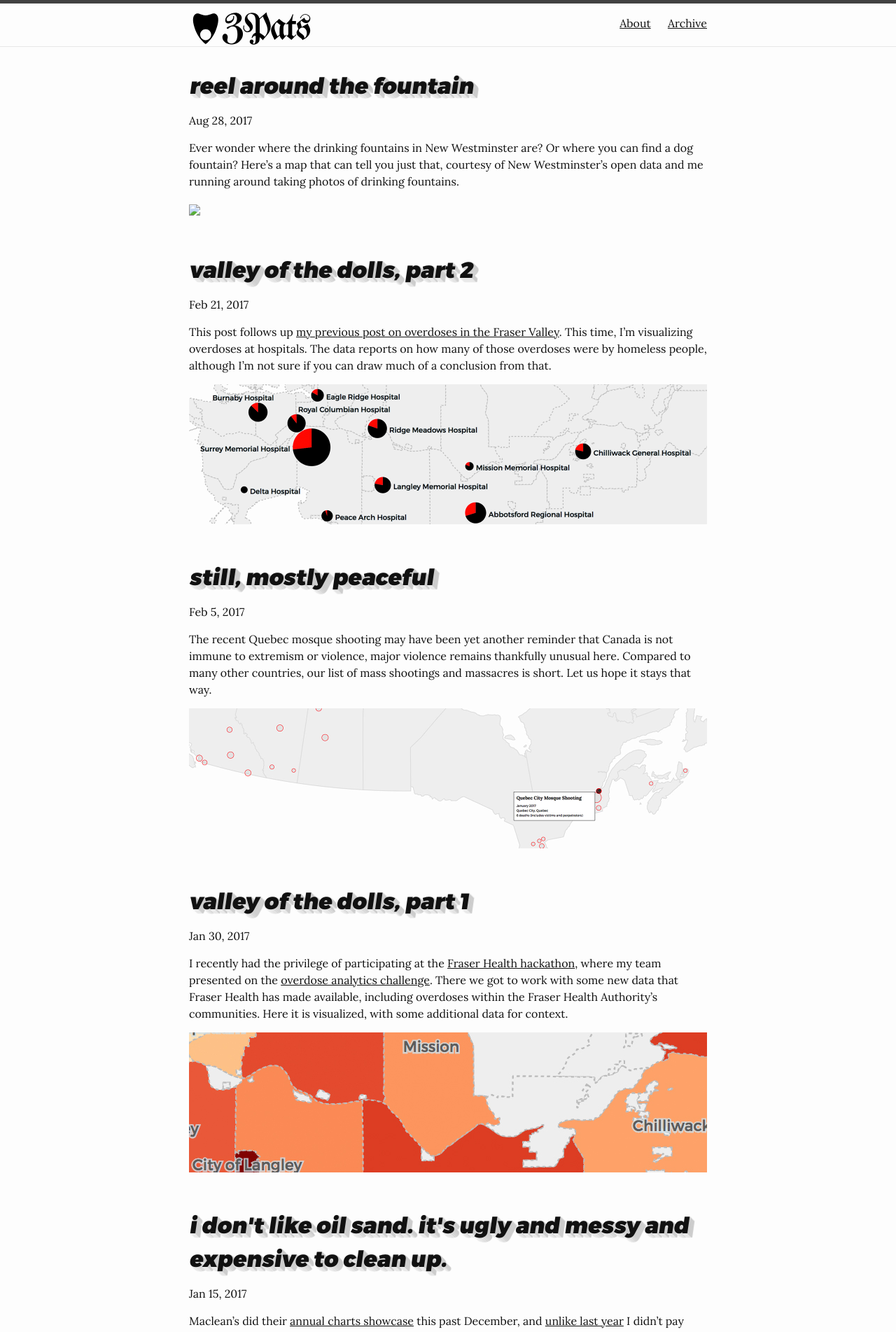
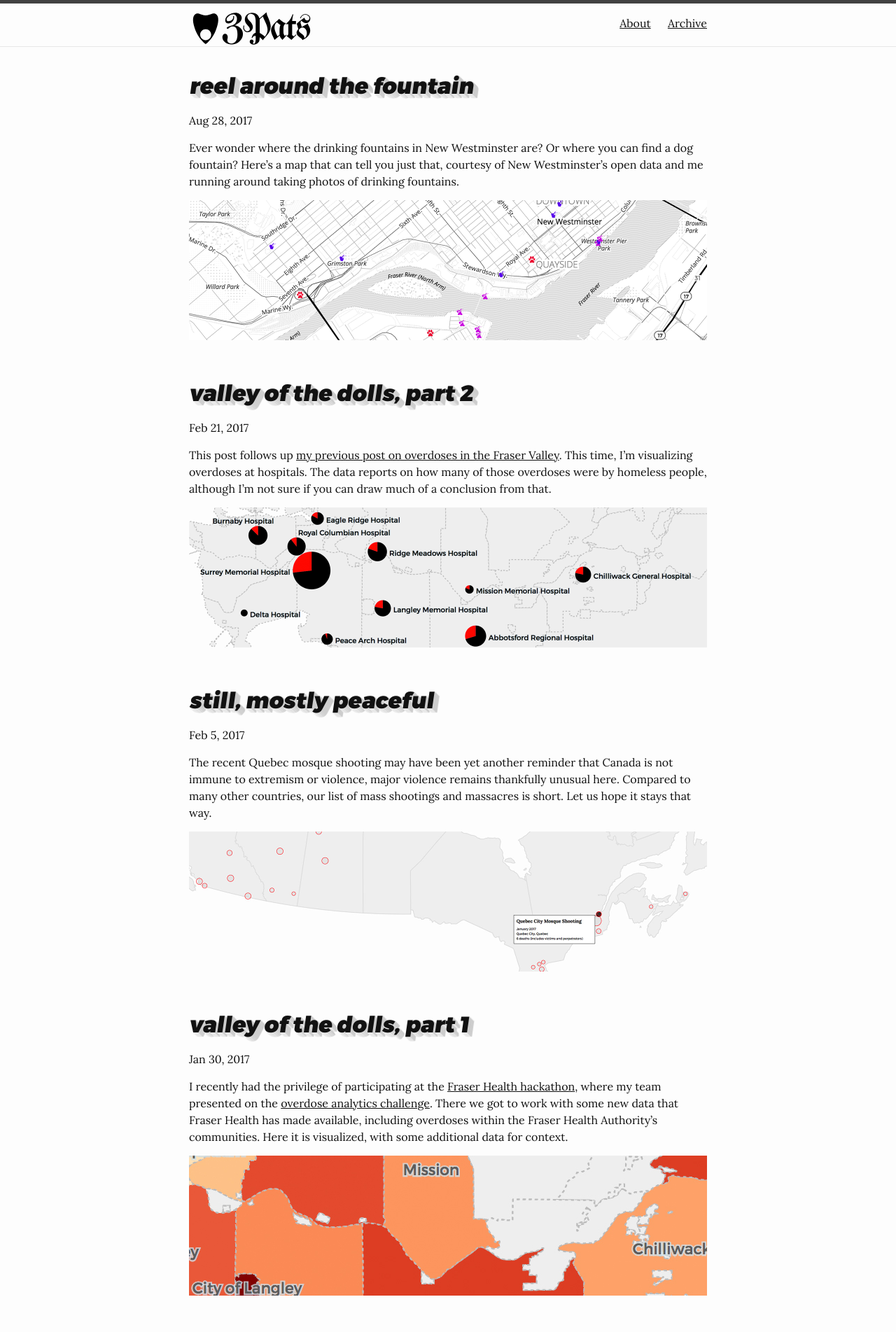
Before and after one commit to pcclarke/3pats, a Jekyll site: the page built from index.html, in a window 1280 px wide. Shown: the top 1903 px of the page at 70% size. Built offline with Jekyll 4.4.1, drawn with Linux system fonts in a browser that asks for light colours; some web fonts are replaced; the list of posts is cut into pages by our own code.

Commit message:
Added index image

```diff
--- a/_includes/2017/08/fountains.css
+++ b/_includes/2017/08/fountains.css
@@ -41,7 +41,7 @@
     padding: 8px 15px;
     position: absolute;
     width: 270px;
-    z-index: 1000;
+    z-index: 25000;
 }
 
 #infoBox .infoTitle {
@@ -71,7 +71,6 @@
     font-family: "Trueno Regular", helvetica, arial, sans-serif;
     width: 210px;
     padding: 10px;
-    z-index: 1500;
 }
 
 .legend .legTitle {
--- a/_includes/2017/08/fountains.js
+++ b/_includes/2017/08/fountains.js
@@ -129,7 +129,7 @@
       .attr("height", function(d) { return iconSize(map.getZoom()); });
     }
 
-    var legend = L.control({position: 'bottomright'});
+    var legend = L.control({position: 'topleft'});
 
     legend.onAdd = function (map) {
         var div = L.DomUtil.create('div', 'legend');
```
Also changed, not shown: img/2017/08/fountainsThumb.jpg (added).
